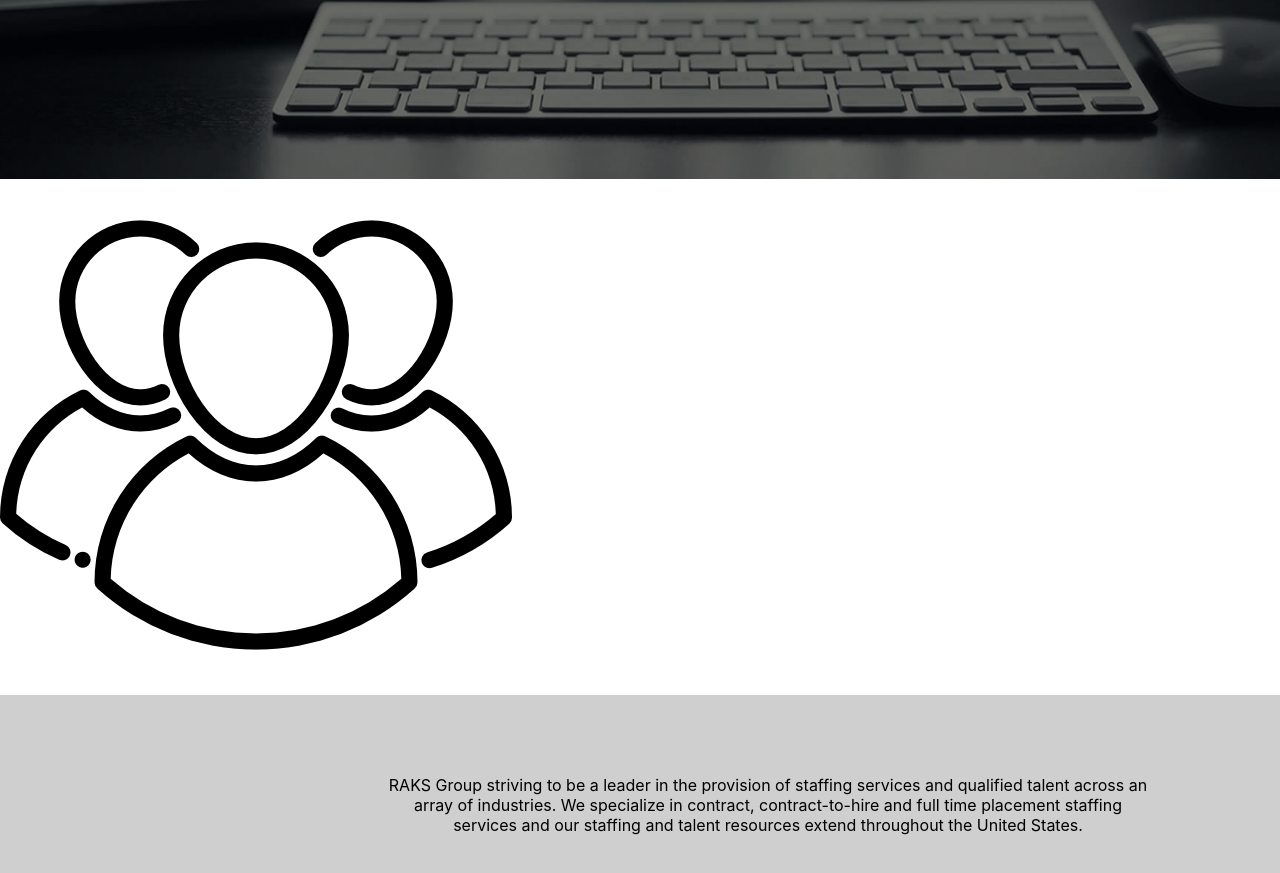
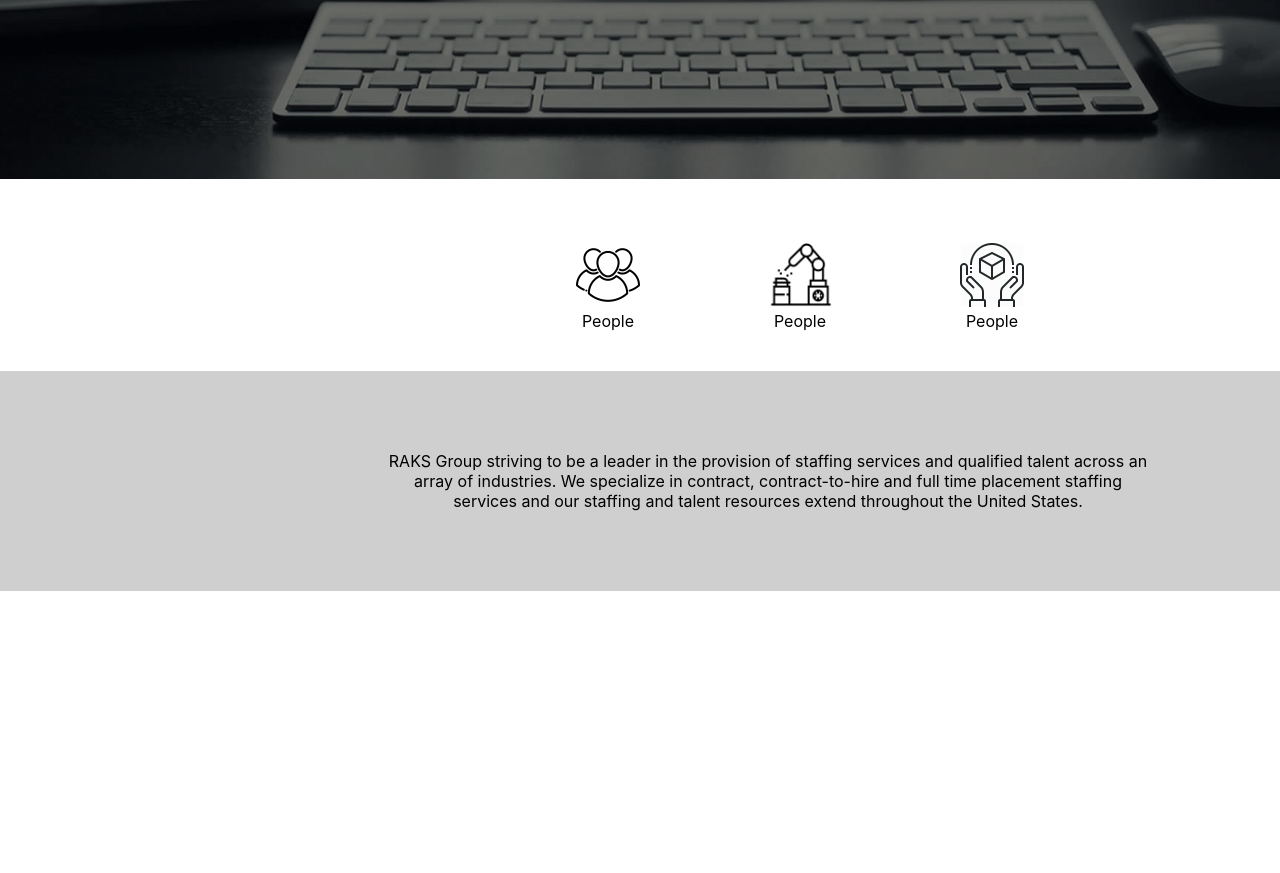
Before and after one commit to NithinKumarAlladi/RAKSGroup, a React (Create React App) app: page / in a window 1280 px wide. Shown: the part 621-1494 px from the top of the page. After the commit the page ends 1212 px from the top, so only its background shows below. Built offline with nearby package versions, Linux system fonts and the light colour scheme.

Commit message:
added tagline images.

```diff
--- a/src/Home.css
+++ b/src/Home.css
@@ -16,6 +16,22 @@ p{
     color: white;
     font-size: 4.5em;
 }
+.imgs{
+    height:5vw;
+    width:5vw;
+}
+.imgDiv{
+    display: inline-block;
+    position: relative;
+    margin:0;
+    height: 5vw;
+    width: 5vw;
+    padding:5vw;
+    text-align: center;
+}
+.taglineImgs{
+    padding-left:40vw;
+}
 .intro{
     width:100%;
     background:rgb(207, 207, 207);
@@ -26,5 +42,4 @@ p{
     text-align:center;
     padding-top:10vh;
     padding-bottom: 10vh;
-
 }
--- a/src/Home.js
+++ b/src/Home.js
@@ -1,6 +1,8 @@
 import React, { Component } from 'react';
 import { HashRouter as Router, NavLink } from "react-router-dom";
 import people from "./imgs/people.png";
+import product from './imgs/product.png'
+import process from './imgs/process.png'
 
 
 export default class Home extends Component {
@@ -13,7 +15,18 @@ export default class Home extends Component {
                         <p className="heading" >Staffing <br /> {text}</p>
                     </div>
                     <div className="taglineImgs" >
-                        <img src={people} />
+                        <section className="imgDiv" >
+                            <img className="imgs" src={people} />
+                            <p>People</p>
+                        </section>
+                        <section className="imgDiv" >
+                            <img className="imgs" src={process} />
+                            <p>People</p>
+                        </section>
+                        <section className="imgDiv" >
+                            <img className="imgs" src={product} />
+                            <p>People</p>
+                        </section>
                     </div>
                     <div className="intro" >
                         <p className="introP" >RAKS Group striving to be a leader in the provision of staffing services and qualified talent across an array of industries. We specialize in contract,
```
Also changed, not shown: src/imgs/process.jpg (deleted), src/imgs/process.png (added).
